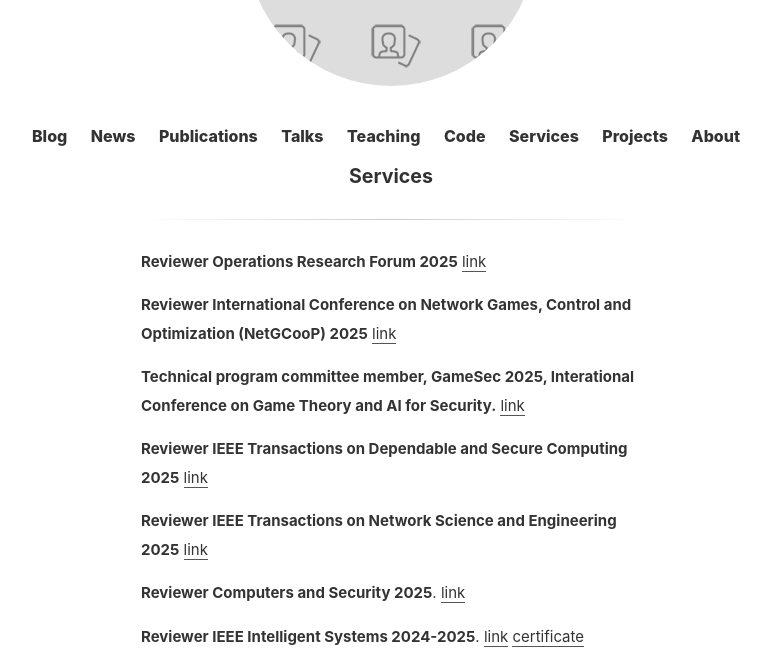
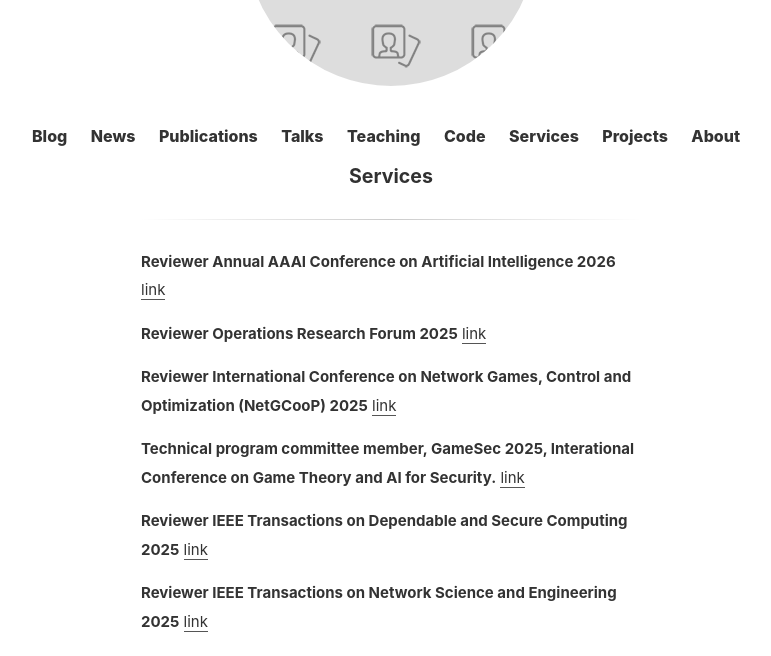
Before and after one commit to Limmen/Limmen.github.io, a Jekyll site: the page built from services.md, in a window 1280 px wide and 900 px high, cut to the strip 244-900 px from the top of the window. Shown: the whole strip, without its empty margins (249-1020 px from the left). Built offline with Jekyll 4.4.1, drawn with Linux system fonts in a browser that asks for light colours.

Commit message:
upd services

```diff
--- a/services.md
+++ b/services.md
@@ -2,6 +2,9 @@
 layout: page
 title: Services
 ---
+
+**Reviewer Annual AAAI Conference on Artificial Intelligence 2026**
+[link](https://aaai.org/conference/aaai/aaai-26/)
 
 **Reviewer Operations Research Forum 2025**
 [link](https://link.springer.com/journal/43069)
```
